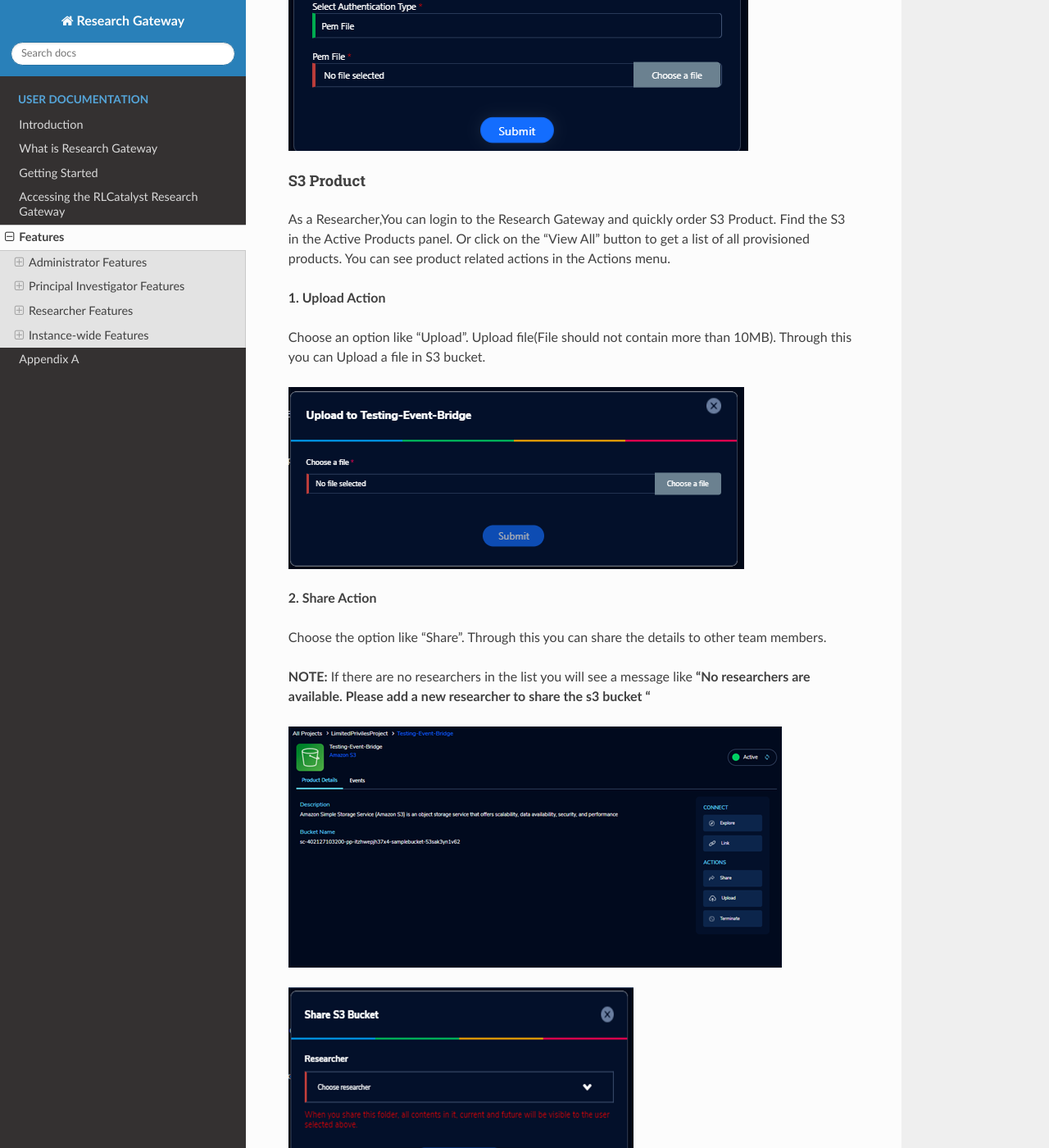
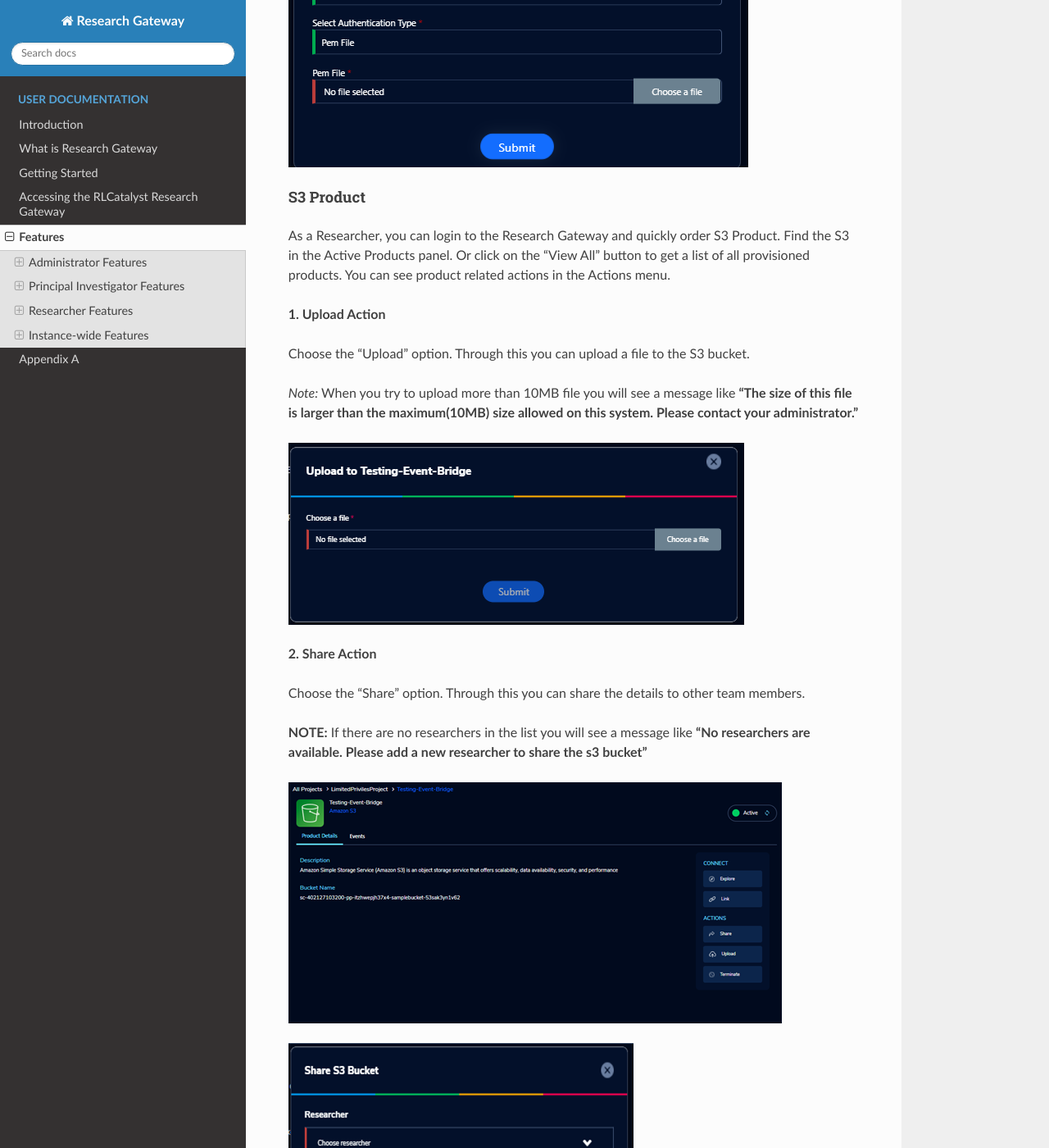
Before and after one commit to RLOpenCatalyst/rg-doc, a Sphinx documentation site: the page built from source/Features.rst, in a window 1280 px wide and 1400 px high, scrolled down 37413 px. Shown: the whole window at 82% size. Built offline with Sphinx 7.4.7 and the Read the Docs theme 2.0.0, drawn with Linux system fonts in a browser that asks for light colours; some of the changed text lies outside the part shown.

Commit message:
Made the chnages according to your comments

```diff
--- a/source/Features.rst
+++ b/source/Features.rst
@@ -427,7 +427,7 @@
 
 .. image:: images/roleswitch1.png
 
-Whenever you flip the role you can navigate to the landing page of the target role. If you click on the "Researcher" role it will navigate to the researcher landing page. If you flip the role like "Principal Investigator" you will navigate to the principal Investigator landing page.
+Whenever you flip the role you can navigate to the landing page of the target role. If you click on the "Researcher" role it will navigate to the researcher landing page. If you flip the role like "Principal Investigator" you will navigate to the Principal Investigator landing page.
 
 .. image:: images/pi.png
 
@@ -579,13 +579,15 @@
 S3 Product
 -----------
 
-As a Researcher,You can login to the Research Gateway and quickly order S3 Product.
+As a Researcher, you can login to the Research Gateway and quickly order S3 Product.
 Find the S3 in the Active Products panel. Or click on the “View All” button to get a list of all provisioned products.
 You can see product related actions in the  Actions menu.
 
 **1. Upload Action**
 
-Choose an option like “Upload”. Upload file(File should not contain more than 10MB). Through this you can Upload a file in S3 bucket.
+Choose the “Upload” option. Through this you can upload a file to the S3 bucket.
+
+*Note:* When you try to upload more than 10MB file you will see a message like **"The size of this file is larger than the maximum(10MB) size allowed on this system. Please contact your administrator."**
 
 .. image:: images/testingevent2.png
 
@@ -593,9 +595,9 @@
 **2. Share Action**
 
 
-Choose the option like “Share”. Through this you can  share the details to other team members.
+Choose the “Share” option. Through this you can  share the details to other team members.
 
-**NOTE:** If there are no researchers in the list you will see a message like **“No researchers are available. Please add a new researcher to share the s3 bucket “**
+**NOTE:** If there are no researchers in the list you will see a message like **“No researchers are available. Please add a new researcher to share the s3 bucket"**
 
 .. image:: images/testingevent1.png
 
@@ -606,7 +608,7 @@
 
 **3. Unshare Action**
 
-Choose the option like "Unshare". Through this you can unshare the details from the earlier shared team member.
+Choose the "Unshare" option. Through this you can unshare the details from the earlier shared team member.
 
 .. image:: images/unshare.png
 
@@ -618,8 +620,9 @@
 
 **4. Terminate Action**
 
-Choose an option like “Terminate”. Through this you can terminate the product
-You implemented a check to find out if a file exists in the bucket or not . If exists it will throw an error message accordingly. i.e. ”The bucket is not empty. Please delete all contents from the bucket and try again.”
+Choose the "Terminate" option to de-provision the product.
+
+There is a check to find out whether the file exists in the bucket or not. If exists it will throw an error message **”The bucket is not empty. Please delete all contents from the bucket and try again.”**
 
 
 .. image:: images/action.png
--- a/source/GettingStarted.rst
+++ b/source/GettingStarted.rst
@@ -40,7 +40,7 @@
 
 Sign-In Process
 ---------------
-Use details from *Appendix A* for  User Name, Password as per password policy.
+Use details from :ref:`Appendix A<Appendix A>` for  User Name, Password as per password policy.
 
 Fill the following details
 
@@ -108,7 +108,7 @@
 Adding Organizational Units
 ---------------------------
 
-To plan the creation of a new Organization, use the planning sheet in "Appendix A" to collect all the information required upfront. Login into the Research Gateway. User landed to the  main dashboard.
+To plan the creation of a new Organization, use the planning sheet in :ref:`Appendix A<Appendix A>` to collect all the information required upfront. Login into the Research Gateway. User landed to the  main dashboard.
 
 .. image:: images/OrganizationPage.png
 
@@ -176,6 +176,7 @@
 
 5. Click on the "Next" button. It will create a user.
 6. Click on the “Add Inline Policy” and copy the JSON with the inline policy name which is mentioned below.
+
 *Note:* You have to add all the below mentioned policies.
 
 AWSConfigFullAccess
```
Also changed, not shown: other parts of source/Features.rst (+2 -2 lines), source/images/E2E.png.
